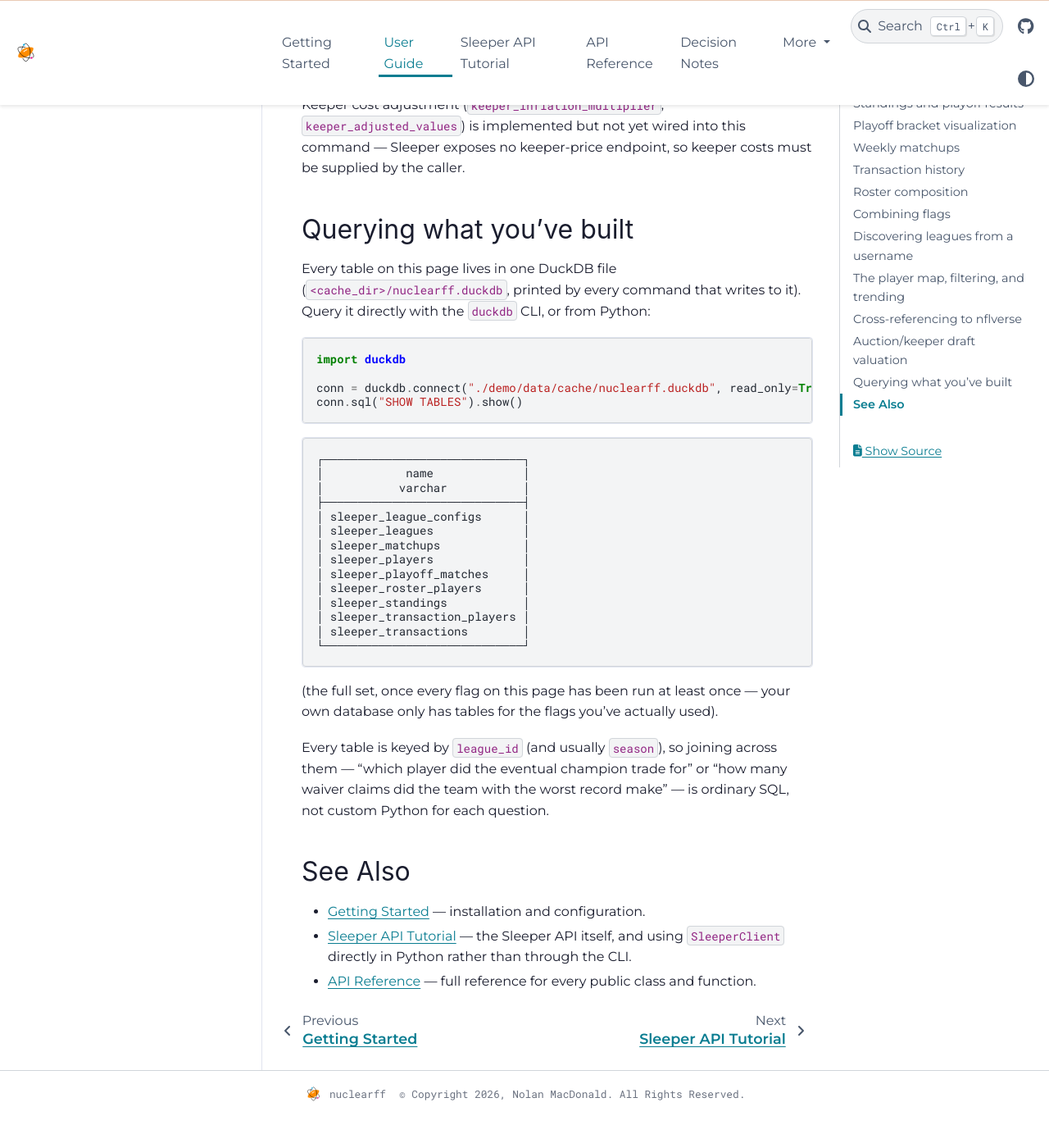
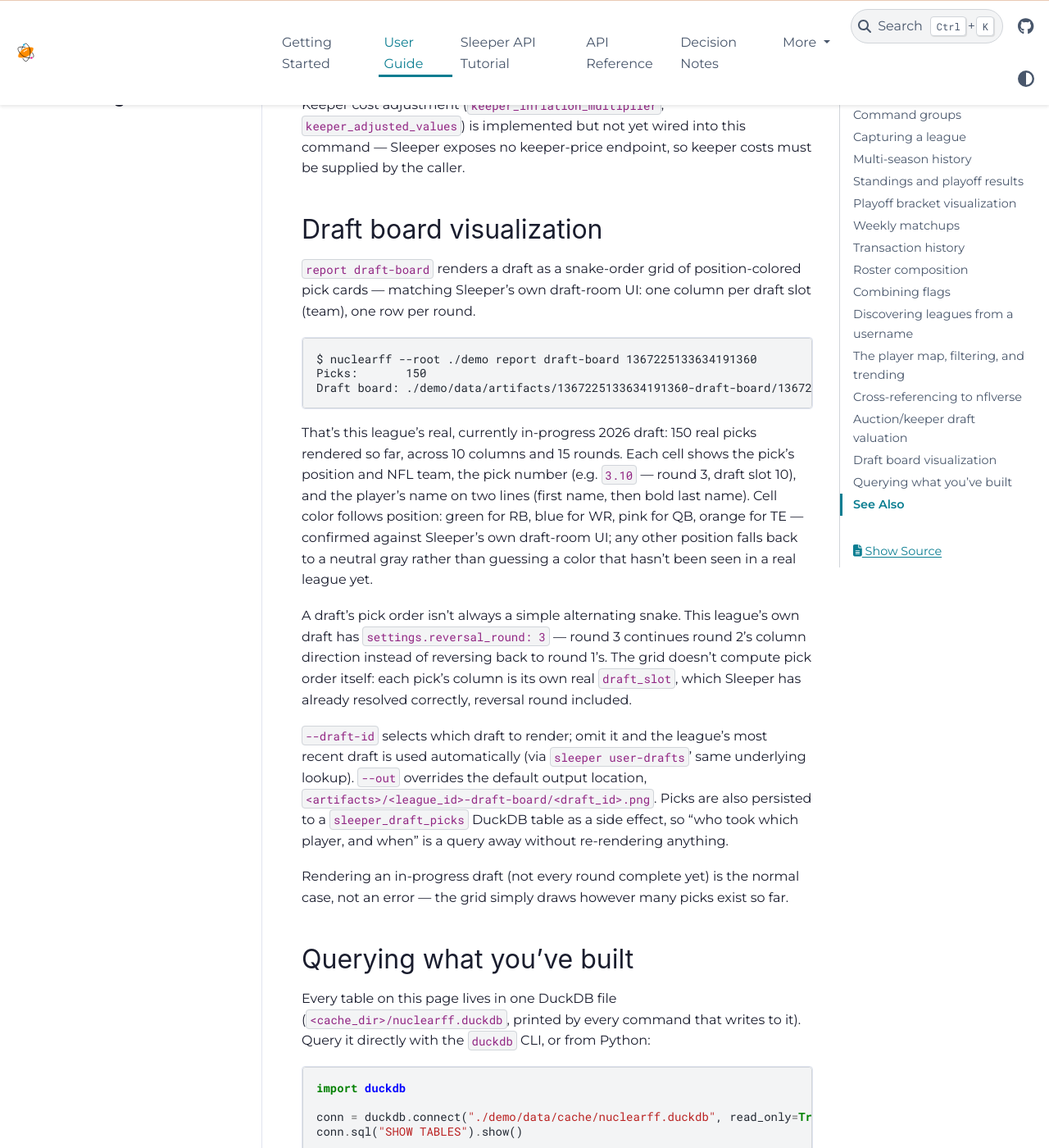
Before and after one commit to nolmacdonald/nuclearff, a Sphinx documentation site: the page built from docs/source/user_guide.rst, in a window 1280 px wide and 1400 px high, scrolled down 8728 px. Shown: the whole window at 82% size. Built offline with Sphinx 7.4.7 and the PyData theme 0.15.4, drawn with Linux system fonts in a browser that asks for light colours; before the commit the page ends 10090 px from its top, so only the background shows below that; some of the changed text lies outside the part shown.

Commit message:
Document report draft-board in the user guide
Adds a "Draft board visualization" section with real captured output
against the project's real, currently in-progress 2026 draft (150 picks so
far), matching every other command's live-verification convention on this
page. Also adds sleeper_draft_picks to the SHOW TABLES reference list.

Co-Authored-By: Claude Sonnet 5 <noreply@anthropic.com>

```diff
--- a/docs/source/user_guide.rst
+++ b/docs/source/user_guide.rst
@@ -411,6 +411,45 @@ Keeper cost adjustment (``keeper_inflation_multiplier``,
 command — Sleeper exposes no keeper-price endpoint, so keeper costs must be
 supplied by the caller.
 
+Draft board visualization
+------------------------------
+
+``report draft-board`` renders a draft as a snake-order grid of
+position-colored pick cards — matching Sleeper's own draft-room UI: one
+column per draft slot (team), one row per round.
+
+.. code-block:: text
+
+   $ nuclearff --root ./demo report draft-board 1367225133634191360
+   Picks:       150
+   Draft board: ./demo/data/artifacts/1367225133634191360-draft-board/1367225133646778368.png
+
+That's this league's real, currently in-progress 2026 draft: 150 real picks
+rendered so far, across 10 columns and 15 rounds. Each cell shows the pick's
+position and NFL team, the pick number (e.g. ``3.10`` — round 3, draft slot
+10), and the player's name on two lines (first name, then bold last name).
+Cell color follows position: green for RB, blue for WR, pink for QB, orange
+for TE — confirmed against Sleeper's own draft-room UI; any other position
+falls back to a neutral gray rather than guessing a color that hasn't been
+seen in a real league yet.
+
+A draft's pick order isn't always a simple alternating snake. This league's
+own draft has ``settings.reversal_round: 3`` — round 3 continues round 2's
+column direction instead of reversing back to round 1's. The grid doesn't
+compute pick order itself: each pick's column is its own real ``draft_slot``,
+which Sleeper has already resolved correctly, reversal round included.
+
+``--draft-id`` selects which draft to render; omit it and the league's most
+recent draft is used automatically (via ``sleeper user-drafts``' same
+underlying lookup). ``--out`` overrides the default output location,
+``<artifacts>/<league_id>-draft-board/<draft_id>.png``. Picks are also
+persisted to a ``sleeper_draft_picks`` DuckDB table as a side effect, so
+"who took which player, and when" is a query away without re-rendering
+anything.
+
+Rendering an in-progress draft (not every round complete yet) is the normal
+case, not an error — the grid simply draws however many picks exist so far.
+
 Querying what you've built
 -------------------------------
 
@@ -431,6 +470,7 @@ it). Query it directly with the ``duckdb`` CLI, or from Python:
    │            name             │
    │           varchar           │
    ├─────────────────────────────┤
+   │ sleeper_draft_picks         │
    │ sleeper_league_configs      │
    │ sleeper_leagues             │
    │ sleeper_matchups            │
```
